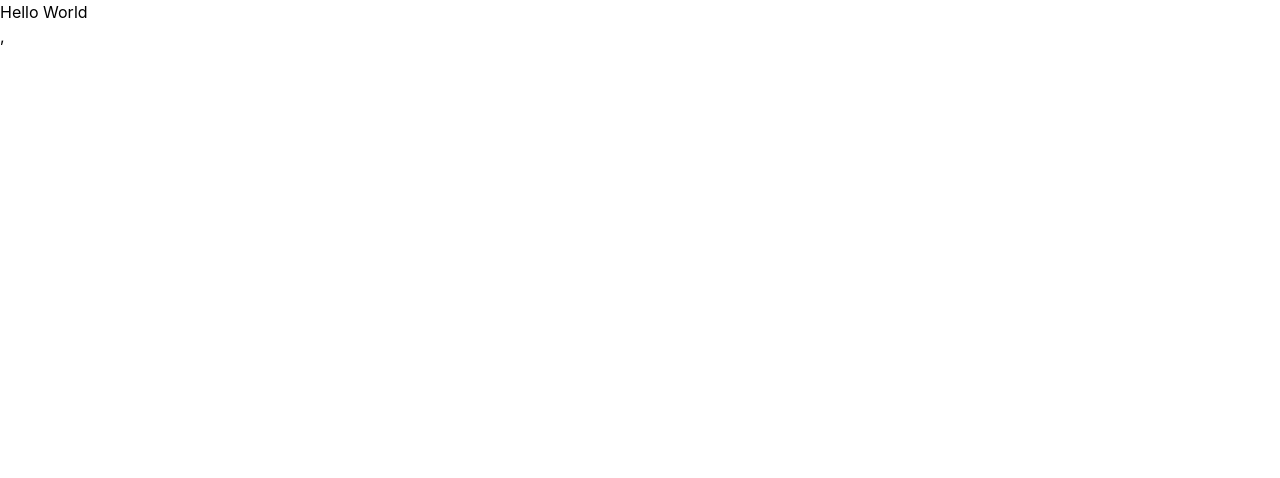
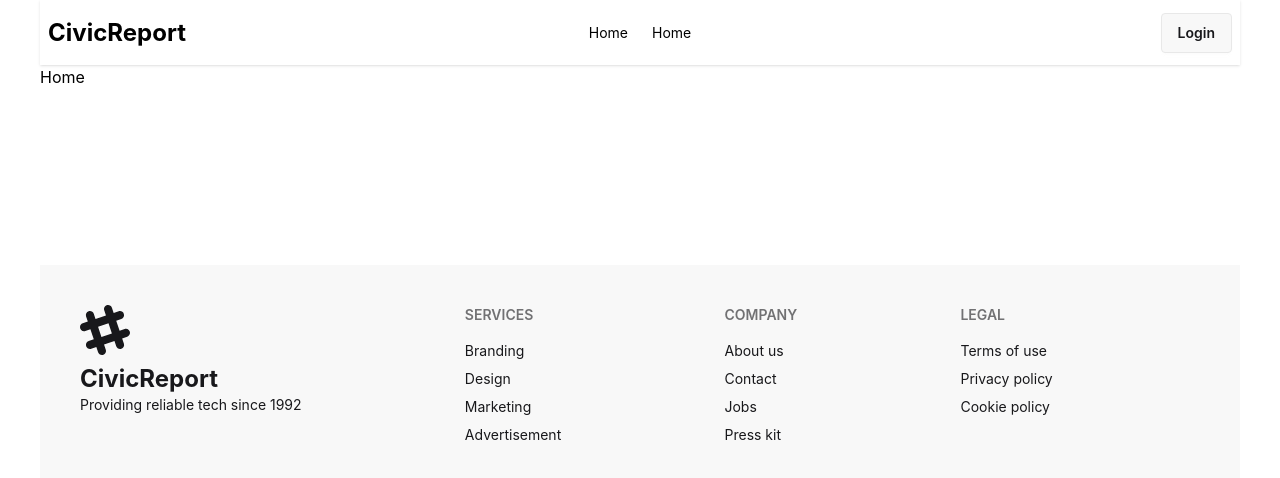
Before and after one commit to AbuJubaeid/CivicReport-Client, a React (Vite) app: page / in a window 1280 px wide. Shown: the top 478 px of the page. Built offline with nearby package versions, Linux system fonts and the light colour scheme.

Commit message:
folder structured

```diff
--- a/index.html
+++ b/index.html
@@ -2,9 +2,9 @@
 <html lang="en" data-theme="light">
   <head>
     <meta charset="UTF-8" />
-    <link rel="icon" type="image/svg+xml" href="/vite.svg" />
+    <link rel="icon" type="image/svg+xml" href="/favicon.ico" />
     <meta name="viewport" content="width=device-width, initial-scale=1.0" />
-    <title>civicreport-client</title>
+    <title>CivicReport</title>
   </head>
   <body>
     <div id="root"></div>
--- /dev/null
+++ b/src/layout/RootLayout.jsx
@@ -0,0 +1,21 @@
+import { Outlet } from 'react-router';
+import Navbar from '../pages/Navbar/Navbar';
+import Footer from '../pages/shared/Footer';
+
+const RootLayout = () => {
+    return (
+      <div className='mx-10'>
+        <div>
+            <Navbar></Navbar>
+        </div>
+        <div className='min-h-[200px]'>
+          <Outlet></Outlet>
+        </div>
+        <div>
+          <Footer></Footer>
+        </div>
+      </div>
+    );
+};
+
+export default RootLayout;
--- a/src/main.jsx
+++ b/src/main.jsx
@@ -6,6 +6,6 @@
 
 createRoot(document.getElementById('root')).render(
   <StrictMode>
-    <RouterProvider router={router} />,
+    <RouterProvider router={router} />
   </StrictMode>,
 )
--- /dev/null
+++ b/src/pages/Home/Home.jsx
@@ -0,0 +1,10 @@
+
+const Home = () => {
+    return (
+        <div>
+            Home
+        </div>
+    );
+};
+
+export default Home;
--- /dev/null
+++ b/src/pages/Navbar/Navbar.jsx
@@ -0,0 +1,35 @@
+import { Link, NavLink } from "react-router";
+
+const Navbar = () => {
+    const links = <>
+    <li><NavLink to="/">Home</NavLink></li>
+    <li><NavLink to="/">Home</NavLink></li>
+    </>
+    return (
+        <div className="navbar bg-base-100 shadow-sm">
+  <div className="navbar-start">
+    <div className="dropdown">
+      <div tabIndex={0} role="button" className="btn btn-ghost lg:hidden">
+        <svg xmlns="http://www.w3.org/2000/svg" className="h-5 w-5" fill="none" viewBox="0 0 24 24" stroke="currentColor"> <path strokeLinecap="round" strokeLinejoin="round" strokeWidth="2" d="M4 6h16M4 12h8m-8 6h16" /> </svg>
+      </div>
+      <ul
+        tabIndex="-1"
+        className="menu menu-sm dropdown-content bg-base-100 rounded-box z-1 mt-3 w-52 p-2 shadow">
+        {links}
+      </ul>
+    </div>
+    <Link to="/" ><span className="text-2xl font-bold">CivicReport</span></Link>
+  </div>
+  <div className="navbar-center hidden lg:flex">
+    <ul className="menu menu-horizontal px-1">
+      {links}
+    </ul>
+  </div>
+  <div className="navbar-end">
+    <a className="btn">Login</a>
+  </div>
+</div>
+    );
+};
+
+export default Navbar;
--- /dev/null
+++ b/src/pages/shared/Footer.jsx
@@ -0,0 +1,47 @@
+
+const Footer = () => {
+    return (
+        <footer className="footer sm:footer-horizontal bg-base-200 text-base-content p-10">
+  <aside>
+    <svg
+      width="50"
+      height="50"
+      viewBox="0 0 24 24"
+      xmlns="http://www.w3.org/2000/svg"
+      fillRule="evenodd"
+      clipRule="evenodd"
+      className="fill-current">
+      <path
+        d="M22.672 15.226l-2.432.811.841 2.515c.33 1.019-.209 2.127-1.23 2.456-1.15.325-2.148-.321-2.463-1.226l-.84-2.518-5.013 1.677.84 2.517c.391 1.203-.434 2.542-1.831 2.542-.88 0-1.601-.564-1.86-1.314l-.842-2.516-2.431.809c-1.135.328-2.145-.317-2.463-1.229-.329-1.018.211-2.127 1.231-2.456l2.432-.809-1.621-4.823-2.432.808c-1.355.384-2.558-.59-2.558-1.839 0-.817.509-1.582 1.327-1.846l2.433-.809-.842-2.515c-.33-1.02.211-2.129 1.232-2.458 1.02-.329 2.13.209 2.461 1.229l.842 2.515 5.011-1.677-.839-2.517c-.403-1.238.484-2.553 1.843-2.553.819 0 1.585.509 1.85 1.326l.841 2.517 2.431-.81c1.02-.33 2.131.211 2.461 1.229.332 1.018-.21 2.126-1.23 2.456l-2.433.809 1.622 4.823 2.433-.809c1.242-.401 2.557.484 2.557 1.838 0 .819-.51 1.583-1.328 1.847m-8.992-6.428l-5.01 1.675 1.619 4.828 5.011-1.674-1.62-4.829z"></path>
+    </svg>
+    <p>
+      <span className="text-2xl font-bold">CivicReport</span>
+      <br />
+      Providing reliable tech since 1992
+    </p>
+  </aside>
+  <nav>
+    <h6 className="footer-title">Services</h6>
+    <a className="link link-hover">Branding</a>
+    <a className="link link-hover">Design</a>
+    <a className="link link-hover">Marketing</a>
+    <a className="link link-hover">Advertisement</a>
+  </nav>
+  <nav>
+    <h6 className="footer-title">Company</h6>
+    <a className="link link-hover">About us</a>
+    <a className="link link-hover">Contact</a>
+    <a className="link link-hover">Jobs</a>
+    <a className="link link-hover">Press kit</a>
+  </nav>
+  <nav>
+    <h6 className="footer-title">Legal</h6>
+    <a className="link link-hover">Terms of use</a>
+    <a className="link link-hover">Privacy policy</a>
+    <a className="link link-hover">Cookie policy</a>
+  </nav>
+</footer>
+    );
+};
+
+export default Footer;
--- a/src/routes/route.jsx
+++ b/src/routes/route.jsx
@@ -1,8 +1,16 @@
 import { createBrowserRouter } from "react-router";
+import RootLayout from "../layout/RootLayout";
+import Home from "../pages/Home/Home";
 
 export const router = createBrowserRouter([
   {
     path: "/",
-    element: <div>Hello World</div>,
+    Component: RootLayout,
+    children: [
+        {
+            index: true,
+            Component: Home
+        }
+    ]
   },
 ]);
```
Also changed, not shown: 1 other file (tests, documents, lock files or other folders).
